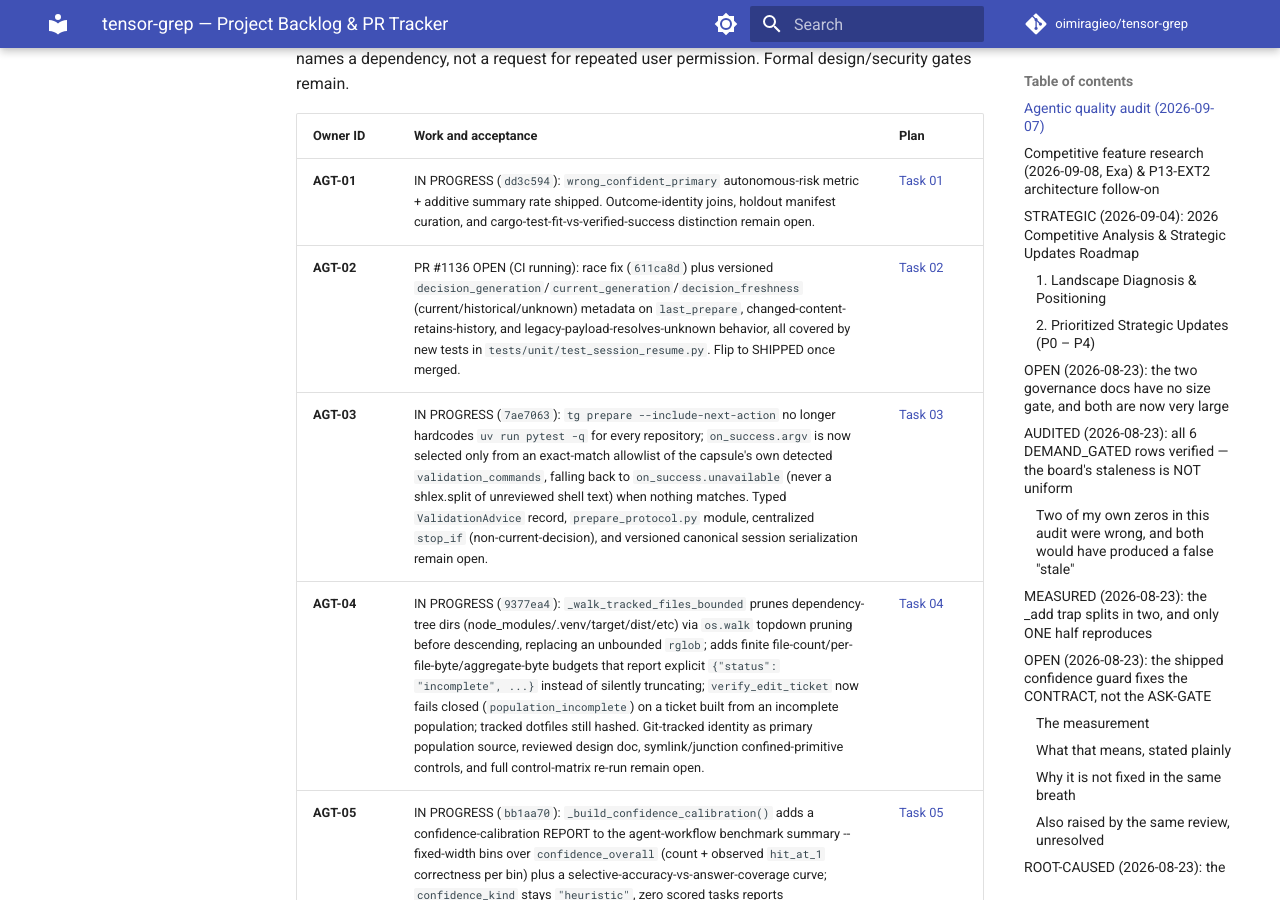
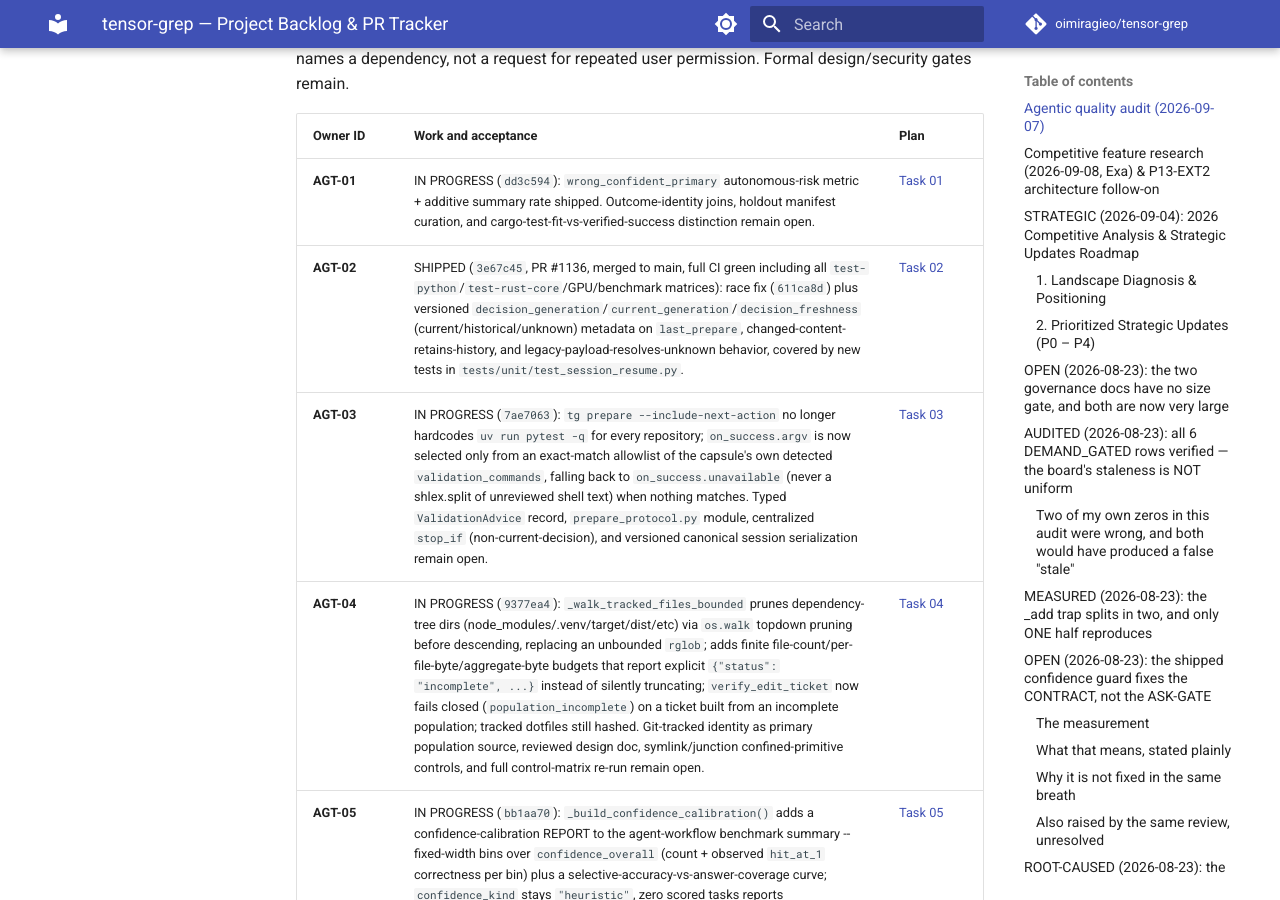
Before and after one commit to oimiragieo/tensor-grep, an MkDocs documentation site: the page built from docs/BACKLOG.md, in a window 1280 px wide and 900 px high, scrolled down 361 px. Built offline with MkDocs 1.6.1 and Material for MkDocs 9.7.7, drawn with Linux system fonts in a browser that asks for light colours; comment, search, counter and statistics services are not loaded; some of the changed text lies outside the part shown.

Commit message:
docs(backlog): mark AGT-02 SHIPPED (PR #1136 merged)
Co-Authored-By: Claude Sonnet 5 <noreply@anthropic.com>
Claude-Session: https://claude.ai/code/session_01JQPNwabk1wrWGVXyzW6W75

```diff
--- a/docs/BACKLOG.md
+++ b/docs/BACKLOG.md
@@ -8,7 +8,7 @@
 | Owner ID | Work and acceptance | Plan |
 |---|---|---|
 | **AGT-01** | IN PROGRESS (`dd3c594`): `wrong_confident_primary` autonomous-risk metric + additive summary rate shipped. Outcome-identity joins, holdout manifest curation, and cargo-test-fit-vs-verified-success distinction remain open. | [Task 01](plans/2026-09-07-agentic-quality-simplification.md#task-01) |
-| **AGT-02** | PR #1136 OPEN (CI running): race fix (`611ca8d`) plus versioned `decision_generation`/`current_generation`/`decision_freshness` (current/historical/unknown) metadata on `last_prepare`, changed-content-retains-history, and legacy-payload-resolves-unknown behavior, all covered by new tests in `tests/unit/test_session_resume.py`. Flip to SHIPPED once merged. | [Task 02](plans/2026-09-07-agentic-quality-simplification.md#task-02) |
+| **AGT-02** | SHIPPED (`3e67c45`, PR #1136, merged to main, full CI green including all `test-python`/`test-rust-core`/GPU/benchmark matrices): race fix (`611ca8d`) plus versioned `decision_generation`/`current_generation`/`decision_freshness` (current/historical/unknown) metadata on `last_prepare`, changed-content-retains-history, and legacy-payload-resolves-unknown behavior, covered by new tests in `tests/unit/test_session_resume.py`. | [Task 02](plans/2026-09-07-agentic-quality-simplification.md#task-02) |
 | **AGT-03** | IN PROGRESS (`7ae7063`): `tg prepare --include-next-action` no longer hardcodes `uv run pytest -q` for every repository; `on_success.argv` is now selected only from an exact-match allowlist of the capsule's own detected `validation_commands`, falling back to `on_success.unavailable` (never a shlex.split of unreviewed shell text) when nothing matches. Typed `ValidationAdvice` record, `prepare_protocol.py` module, centralized `stop_if` (non-current-decision), and versioned canonical session serialization remain open. | [Task 03](plans/2026-09-07-agentic-quality-simplification.md#task-03) |
 | **AGT-04** | IN PROGRESS (`9377ea4`): `_walk_tracked_files_bounded` prunes dependency-tree dirs (node_modules/.venv/target/dist/etc) via `os.walk` topdown pruning before descending, replacing an unbounded `rglob`; adds finite file-count/per-file-byte/aggregate-byte budgets that report explicit `{"status": "incomplete", ...}` instead of silently truncating; `verify_edit_ticket` now fails closed (`population_incomplete`) on a ticket built from an incomplete population; tracked dotfiles still hashed. Git-tracked identity as primary population source, reviewed design doc, symlink/junction confined-primitive controls, and full control-matrix re-run remain open. | [Task 04](plans/2026-09-07-agentic-quality-simplification.md#task-04) |
 | **AGT-05** | IN PROGRESS (`bb1aa70`): `_build_confidence_calibration()` adds a confidence-calibration REPORT to the agent-workflow benchmark summary -- fixed-width bins over `confidence_overall` (count + observed `hit_at_1` correctness per bin) plus a selective-accuracy-vs-answer-coverage curve; `confidence_kind` stays `"heuristic"`, zero scored tasks reports `insufficient_evidence=True` rather than a silent 100%. Two real defects from a codex_luna audit (NaN/inf/out-of-range confidence crashing bucketing; float-division bin-boundary misclassification) were fixed with regression tests before commit; AUDIT_CLEAR round 2. Pure reporting scaffold -- no scorer/ranking code touched. DEVELOPMENT-data paraphrases + holdout-safe hardcases, feature tracing for wrong-primary causes, one-hypothesis-at-a-time scorer ablation with a no-change control, and order-pin re-verification remain open. | [Task 05](plans/2026-09-07-agentic-quality-simplification.md#task-05) |
```
